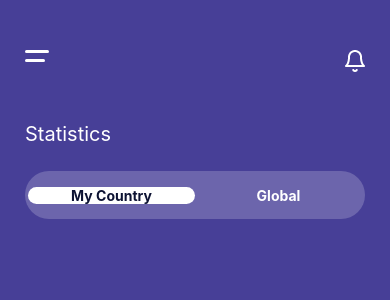
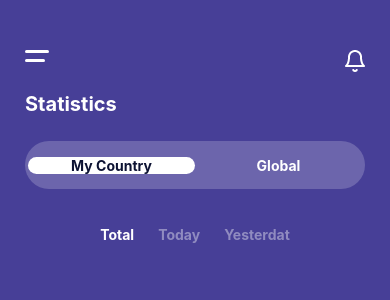
Before and after one commit to Plakhotenko/CovidMonitor, a React Native app: screen / in a window 390 px wide. Shown: the top 300 px of the page. Built offline with nearby package versions, Linux system fonts and the light colour scheme.

Commit message:
DailyStatTabs component created

```diff
--- a/App.js
+++ b/App.js
@@ -1,8 +1,9 @@
-import React from 'react';
-import { StyleSheet, View, Text } from 'react-native';
-import Header from './components/Header';
-import MainHeading from './components/MainHeading';
-import StatTabs from './components/StatisticsTabs'
+import React from "react";
+import { StyleSheet, View, Text } from "react-native";
+import Header from "./components/Header";
+import MainHeading from "./components/MainHeading";
+import StatTabs from "./components/StatisticsTabs";
+import DailyStatTabs from "./components/DailyStatTabs";
 
 export default function App() {
   return (
@@ -10,6 +11,7 @@ export default function App() {
       <Header></Header>
       <MainHeading />
       <StatTabs />
+      <DailyStatTabs />
     </View>
   );
 }
@@ -17,6 +19,6 @@ export default function App() {
 const styles = StyleSheet.create({
   container: {
     flex: 1,
-    backgroundColor: '#473f97'
+    backgroundColor: "#473f97",
   },
 });
--- /dev/null
+++ b/components/DailyStatTabs.js
@@ -0,0 +1,29 @@
+import React from "react";
+import { StyleSheet, View, Text } from "react-native";
+
+export default function DailyStatTabs() {
+  return (
+    <View style={styles.tabsWrap}>
+      <Text style={[styles.itemStyle, styles.itemStyleActive]}>Total</Text>
+      <Text style={styles.itemStyle}>Today</Text>
+      <Text style={styles.itemStyle}>Yesterdat</Text>
+    </View>
+  );
+}
+
+const styles = StyleSheet.create({
+  tabsWrap: {
+    marginHorizontal: 24,
+    flexDirection: "row",
+    justifyContent: "center",
+  },
+  itemStyle: {
+    color: "rgba(255, 255, 255, 0.4)",
+    fontWeight: "700",
+    fontSize: 14,
+    padding: 12,
+  },
+  itemStyleActive: {
+    color: "white",
+  },
+});
--- a/components/Header.js
+++ b/components/Header.js
@@ -1,7 +1,7 @@
-import React from 'react';
-import { StyleSheet, View } from 'react-native';
-import NavButton from './NavButton';
-import NotificationsButton from './NotificationsButton';
+import React from "react";
+import { StyleSheet, View } from "react-native";
+import NavButton from "./NavButton";
+import NotificationsButton from "./NotificationsButton";
 
 export default function Header() {
   return (
@@ -14,9 +14,10 @@ export default function Header() {
 
 const styles = StyleSheet.create({
   header: {
-    flexDirection: 'row',
+    flexDirection: "row",
     justifyContent: "space-between",
-    paddingVertical: 50,
-    paddingHorizontal: 25
+    paddingTop: 50,
+    paddingHorizontal: 25,
+    paddingBottom: 20,
   },
 });
--- a/components/MainHeading.js
+++ b/components/MainHeading.js
@@ -16,5 +16,6 @@ const styles = StyleSheet.create({
   text: {
     fontSize: 20,
     color: "white",
+    fontWeight: "700",
   },
 });
```
